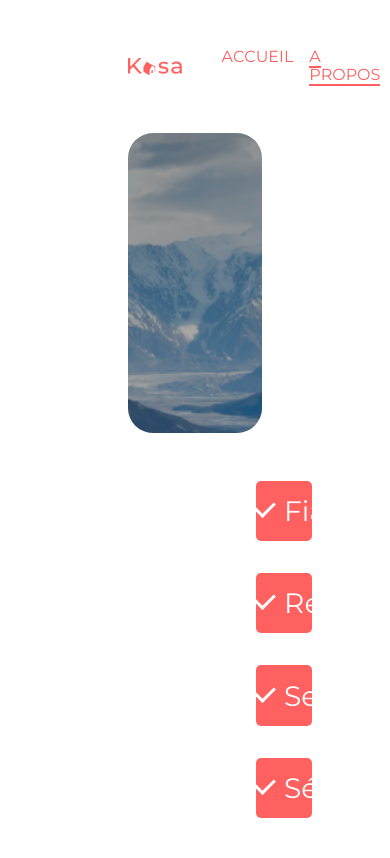
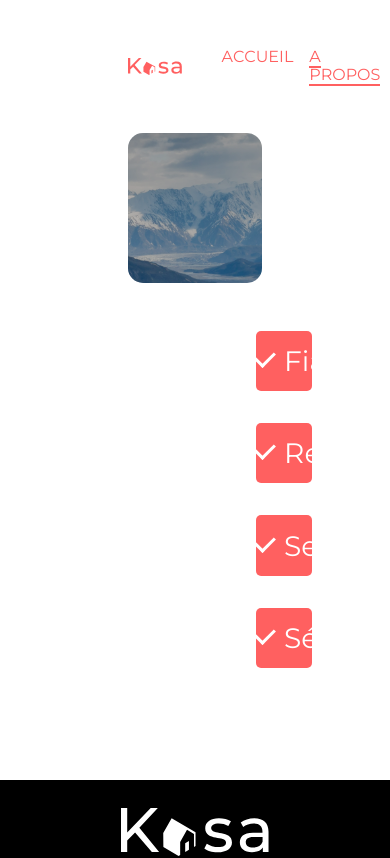
Before and after one commit to loumorganrene/Kasa, a React (Create React App) app: page /about in a window 390 px wide. Shown: the top 858 px of the page. Built offline with nearby package versions, Linux system fonts and the light colour scheme.

Commit message:
Banner mobile styling

```diff
--- a/src/styles/Banner.css
+++ b/src/styles/Banner.css
@@ -1,30 +1,52 @@
 .brigthnessFilter {
     position: relative;
-    height: 300px;
-    border-radius: 25px;
+    height: 150px;
+    border-radius: 15px;
 }
 
 .home_hero_img {
     position: absolute;
     width: 100%;
     height: 100%;
-    border-radius: 25px;
+    border-radius: 15px;
     object-fit: cover;
 }
 
 .transparent {
     position: relative;
-    height: 300px;
-    border-radius: 25px;
+    height: 150px;
+    border-radius: 15px;
     background-color: rgba(0, 0, 0, 0.3);
 }
 
 .home_hero_text {
     position: relative;
+    top: 40px;
+    left: 20px;
+    width: 73%;
+    color: white;
+    font-weight: 500;
+}
+
+@media (min-width: 900px) {
+.brigthnessFilter {
+    height: 300px;
+    border-radius: 25px;
+}
+
+.home_hero_img {
+    border-radius: 25px;
+}
+
+.transparent {
+    height: 300px;
+    border-radius: 25px;
+}
+
+.home_hero_text {
     top: 45%;
     left: 30%;
     width: 50%;
-    color: white;
-    font-size: clamp(1.5rem,3rem,4vw);
-    font-weight: 500;
+    font-size: clamp(1.5rem, 3rem, 4vw);
 }
+}
```
